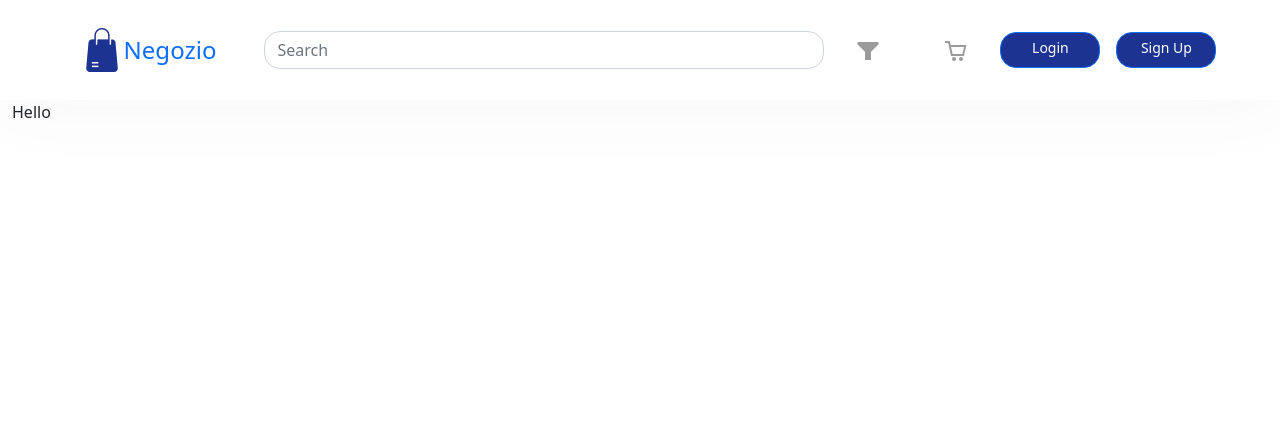
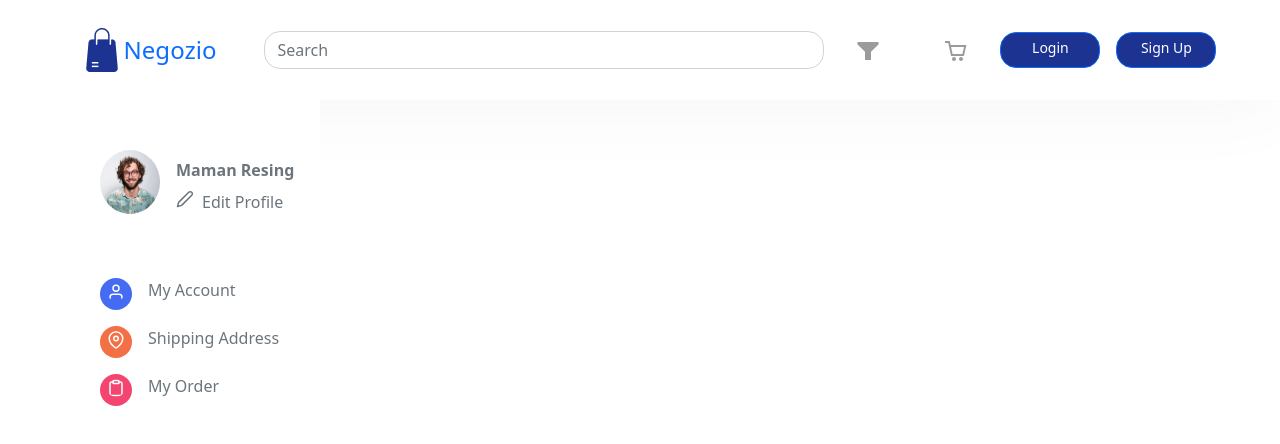
Before and after one commit to pridantaraka/fw9-negozio-frontend, a React (Create React App) app: page / in a window 1280 px wide. Shown: the top 444 px of the page. Built offline with nearby package versions, Linux system fonts and the light colour scheme.

Commit message:
delete template

```diff
--- a/src/pages/home/Home.js
+++ b/src/pages/home/Home.js
@@ -1,6 +1,7 @@
 import React from 'react'
-import {Container, Row, Col} from 'react-bootstrap'
+import {Container, Row} from 'react-bootstrap'
 import HeaderHome from '../../components/HeaderHome'
+import Sidebars from '../../components/Sidebars'
 
 function Home() {
     return(
@@ -8,9 +9,8 @@ function Home() {
             <Container className='mw-100'>
                 <Row>
                     <HeaderHome />
-                    <Col>
-                        <div>Hello</div>
-                    </Col>
+                    <Sidebars />
+
                 </Row>
             </Container>
         </>
```
